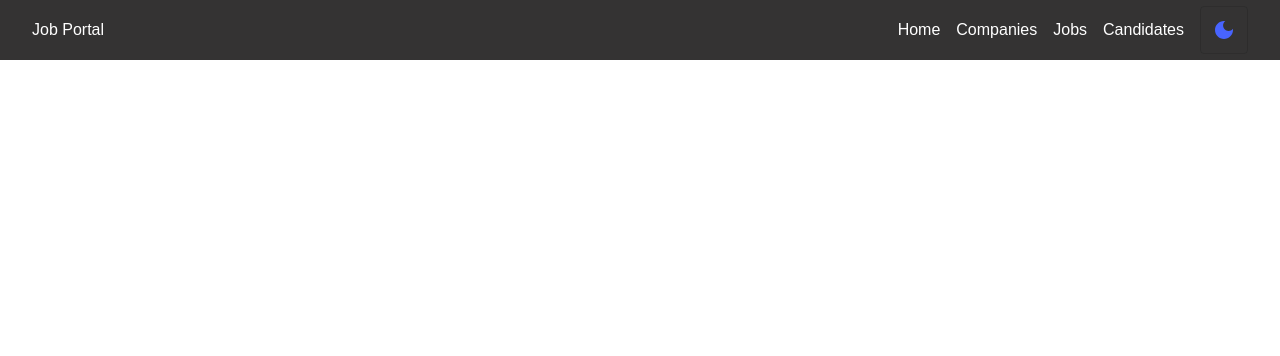
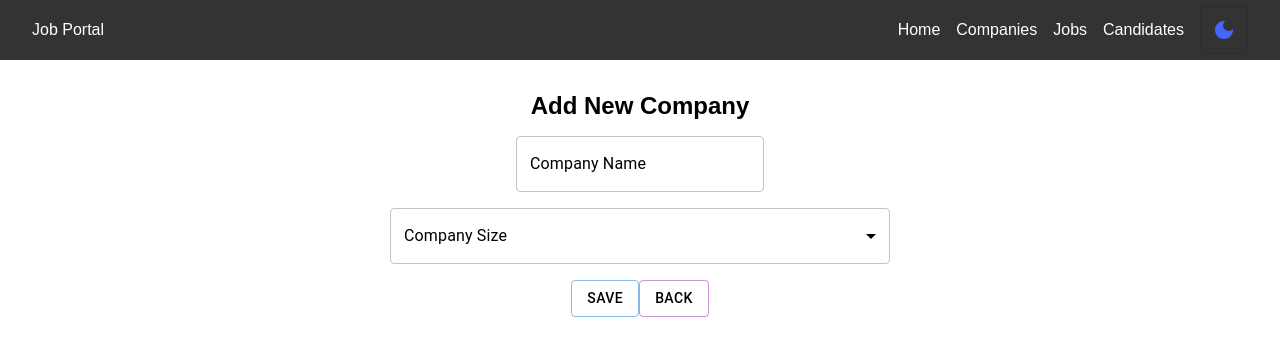
Before and after one commit to SanchayKanade/job_portal, a React (Vite) app in the folder frontend_client/: page /companies/add in a window 1280 px wide. Shown: the top 356 px of the page. Built offline with nearby package versions, Linux system fonts and the light colour scheme.

Commit message:
Add companies function working

```diff
--- a/frontend_client/src/App.tsx
+++ b/frontend_client/src/App.tsx
@@ -8,6 +8,7 @@
 // Imports with Lazy loading
 const Home = lazy(() => import("./pages/home/Home.page"));
 const Companies = lazy(() => import("./pages/companies/Companies.page"));
+const AddCompany = lazy(() => import("./pages/companies/AddCompany.page"));
 
 const App = () => {
   const { darkMode } = useContext(ThemeContext);
@@ -23,6 +24,7 @@
             <Route path="/" element={<Home />} />
             <Route path="/companies">
               <Route index element={<Companies />} />
+              <Route path="add" element={<AddCompany />} />
             </Route>
           </Routes>
         </Suspense>
--- /dev/null
+++ b/frontend_client/src/pages/companies/AddCompany.page.tsx
@@ -0,0 +1,81 @@
+import { useState } from "react";
+import { ICreateCompany } from "../../types/global.typing";
+import {
+  Button,
+  FormControl,
+  InputLabel,
+  MenuItem,
+  Select,
+} from "@mui/material";
+import TextField from "@mui/material/TextField/TextField";
+import { useNavigate } from "react-router-dom";
+import httpModule from "../../helper/http.module";
+import "./companies.scss";
+
+const AddCompany = () => {
+  const [company, setCompany] = useState<ICreateCompany>({
+    name: "",
+    size: "",
+  });
+  const redirect = useNavigate();
+
+  const handleClickSaveBtn = () => {
+    if (company.name === "" || company.size === "") {
+      alert("Fill all fields");
+      return;
+    }
+    httpModule
+      .post("/Company/Create", company)
+      .then((responst) => redirect("/companies"))
+      .catch((error) => console.log(error));
+  };
+
+  const handleClickBackBtn = () => {
+    redirect("/companies");
+  };
+
+  return (
+    <div className="content">
+      <div className="add-company">
+        <h2>Add New Company</h2>
+        <TextField
+          autoComplete="off"
+          label="Company Name"
+          variant="outlined"
+          value={company.name}
+          onChange={(e) => setCompany({ ...company, name: e.target.value })}
+        />
+        <FormControl fullWidth>
+          <InputLabel>Company Size</InputLabel>
+          <Select
+            value={company.size}
+            label="Company Size"
+            onChange={(e) => setCompany({ ...company, size: e.target.value })}
+          >
+            <MenuItem value="Small">Small</MenuItem>
+            <MenuItem value="Medium">Medium</MenuItem>
+            <MenuItem value="Large">Large</MenuItem>
+          </Select>
+        </FormControl>
+        <div className="btns">
+          <Button
+            variant="outlined"
+            color="primary"
+            onClick={handleClickSaveBtn}
+          >
+            Save
+          </Button>
+          <Button
+            variant="outlined"
+            color="secondary"
+            onClick={handleClickBackBtn}
+          >
+            Back
+          </Button>
+        </div>
+      </div>
+    </div>
+  );
+};
+
+export default AddCompany;
--- a/frontend_client/src/types/global.typing.ts
+++ b/frontend_client/src/types/global.typing.ts
@@ -5,7 +5,13 @@
    createdAt: string;
 }
 
+//Creating DTO for companies
+export interface ICreateCompany {
 
+   name: string;
+   size: string;
+
+}
 // [
 //     {
 //       "id": 1,
```
